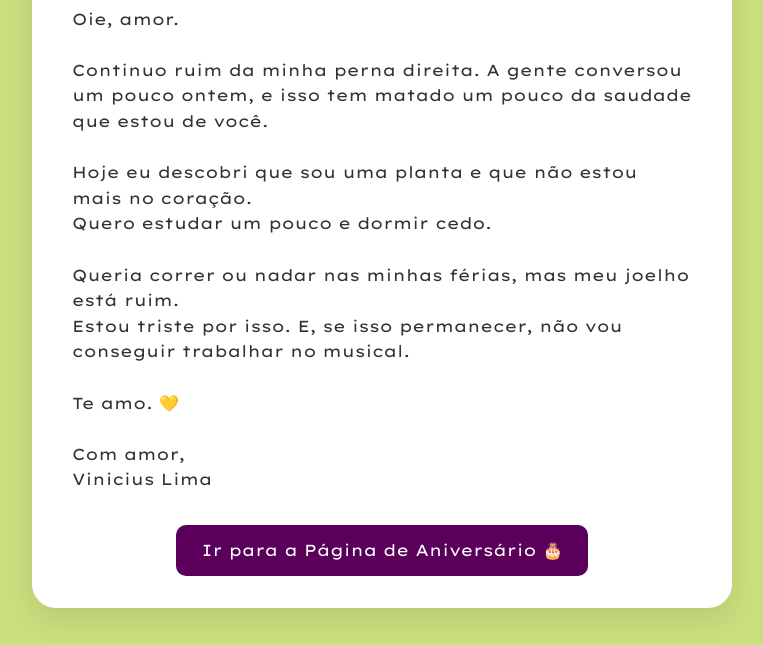
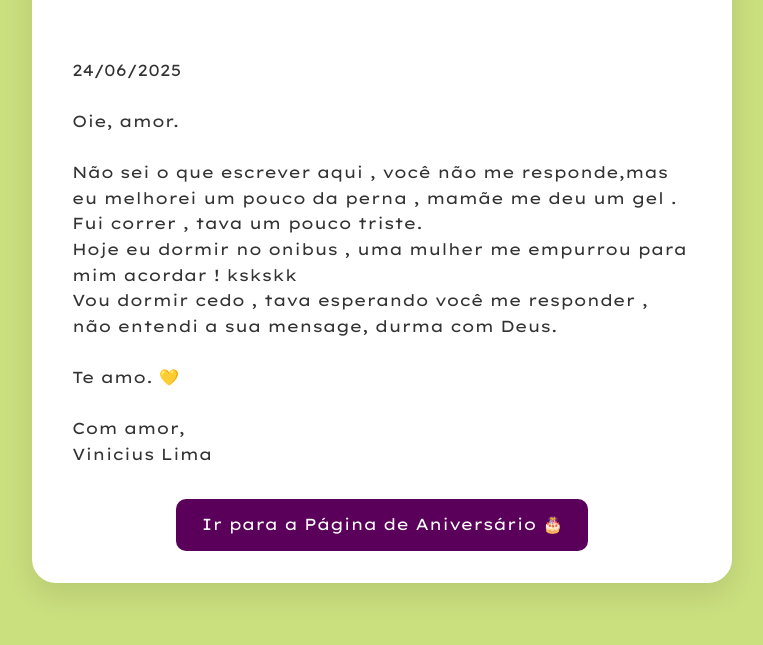
Before and after one commit to silvavin/Luisa, a plain HTML site: page index.html in a window 1280 px wide. Shown: the part 155-800 px from the top of the page, without its empty margins (258-1021 px from the left). Drawn offline with Linux system fonts and the light colour scheme.

Commit message:
Dia 24.06
Atualização do site do mozão

```diff
--- a/index.html
+++ b/index.html
@@ -87,15 +87,13 @@
   <div id="recado">
     <h1>Recado</h1>
     <p>
+
+      24/06/2025 <br>
 Oie, amor.
 
-Continuo ruim da minha perna direita. A gente conversou um pouco ontem, e isso tem matado um pouco da saudade que estou de você.
-
-Hoje eu descobri que sou uma planta e que não estou mais no coração.
-Quero estudar um pouco e dormir cedo.
-
-Queria correr ou nadar nas minhas férias, mas meu joelho está ruim.
-Estou triste por isso. E, se isso permanecer, não vou conseguir trabalhar no musical.
+Não sei o que escrever aqui , você não me responde,mas eu melhorei um pouco da perna , mamãe me deu um gel . Fui correr , tava um pouco triste.
+Hoje eu dormir no onibus , uma mulher me empurrou para mim acordar ! kskskk
+Vou dormir cedo , tava esperando você me responder , não entendi a sua mensage, durma com Deus.
 
 Te amo. 💛
 
```
